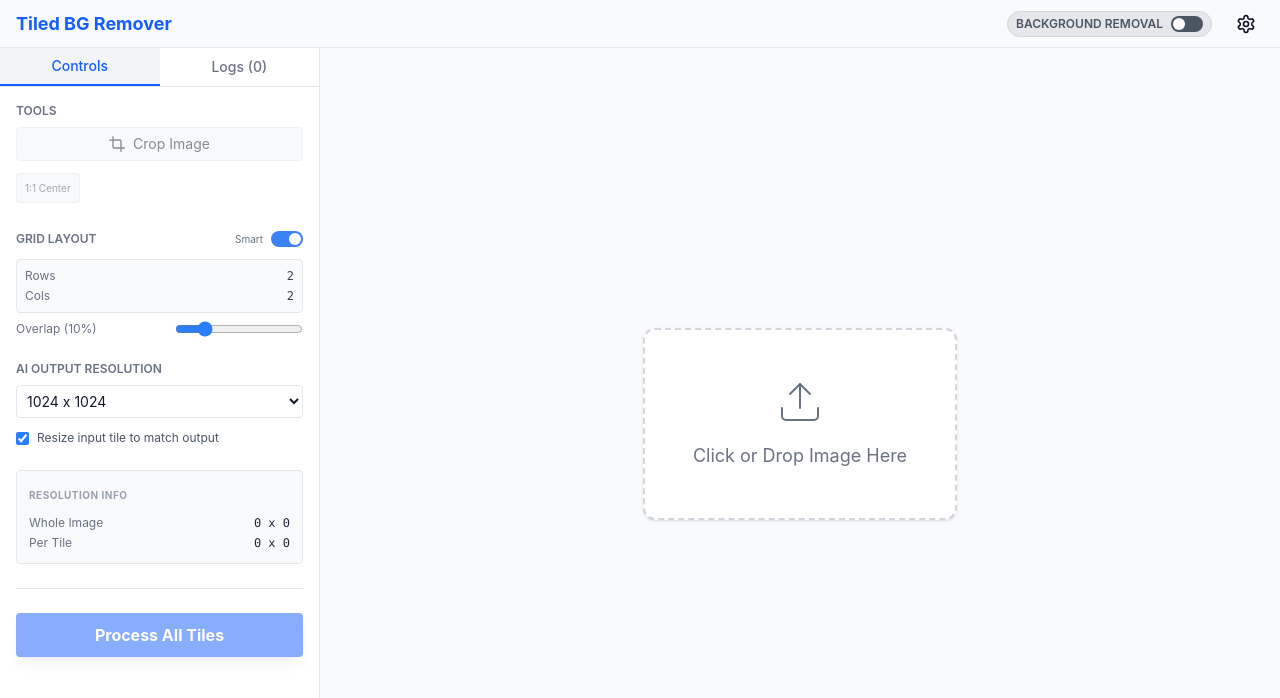
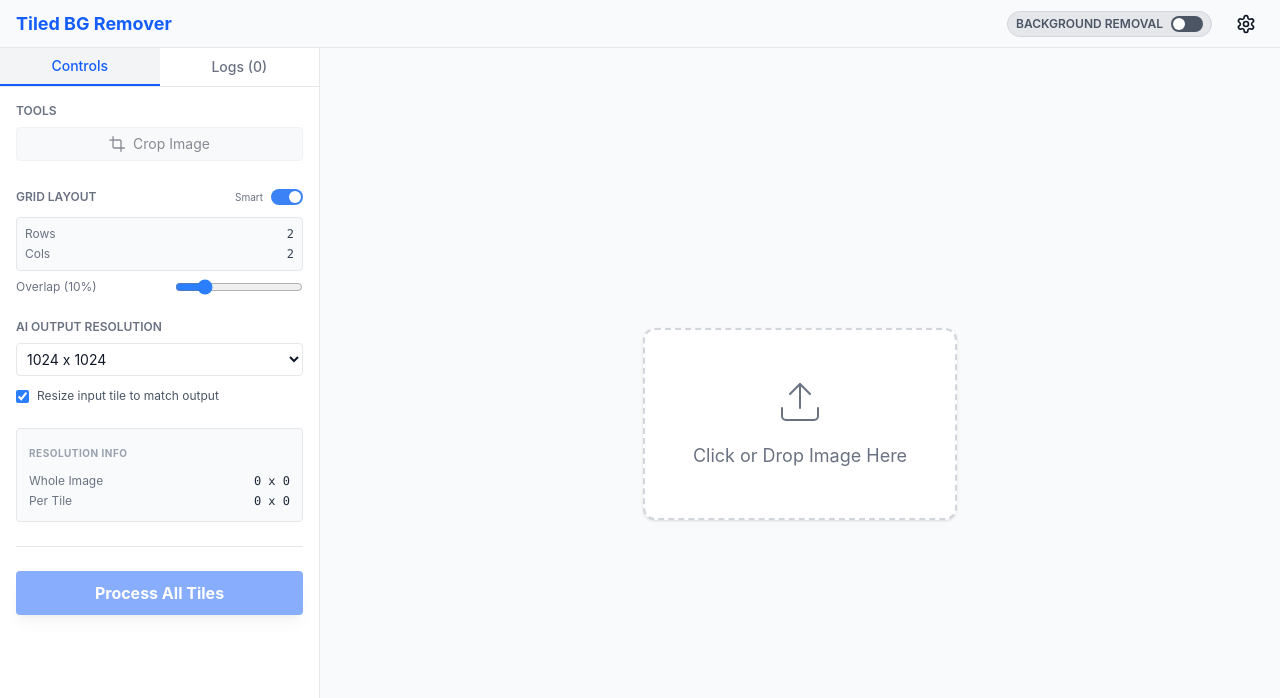
Before and after one commit to GaiZhenbiao/Tiled-BG-Remover, a SvelteKit app: page / in a window 1280 px wide. Shown: the top 698 px of the page. Built offline with nearby package versions, Linux system fonts and the light colour scheme.

Commit message:
ui: remove 1:1 center crop button

```diff
--- a/src/routes/+page.svelte
+++ b/src/routes/+page.svelte
@@ -287,9 +287,6 @@
                 <svg xmlns="http://www.w3.org/2000/svg" width="16" height="16" viewBox="0 0 24 24" fill="none" stroke="currentColor" stroke-width="2" stroke-linecap="round" stroke-linejoin="round"><path d="M6.13 1L6 16a2 2 0 0 0 2 2h15"></path><path d="M1 6.13L16 6a2 2 0 0 1 2 2v15"></path></svg>
                 {$t('cropImage')}
               </button>
-              <div class="flex flex-wrap gap-1 mt-1">
-                <button on:click={() => performCrop(Math.round((imgWidth - Math.min(imgWidth, imgHeight)) / 2), Math.round((imgHeight - Math.min(imgWidth, imgHeight)) / 2), Math.min(imgWidth, imgHeight), Math.min(imgWidth, imgHeight))} class="text-[10px] bg-gray-100 dark:bg-gray-700 hover:bg-gray-200 dark:hover:bg-gray-600 px-2 py-0.5 rounded text-gray-600 dark:text-gray-300 border border-gray-200 dark:border-gray-600 disabled:opacity-50 disabled:cursor-not-allowed transition-colors" disabled={!imagePath}>{$t('centerCrop')}</button>
-              </div>
             </div>
 
             <div class="flex flex-col gap-2">
```
